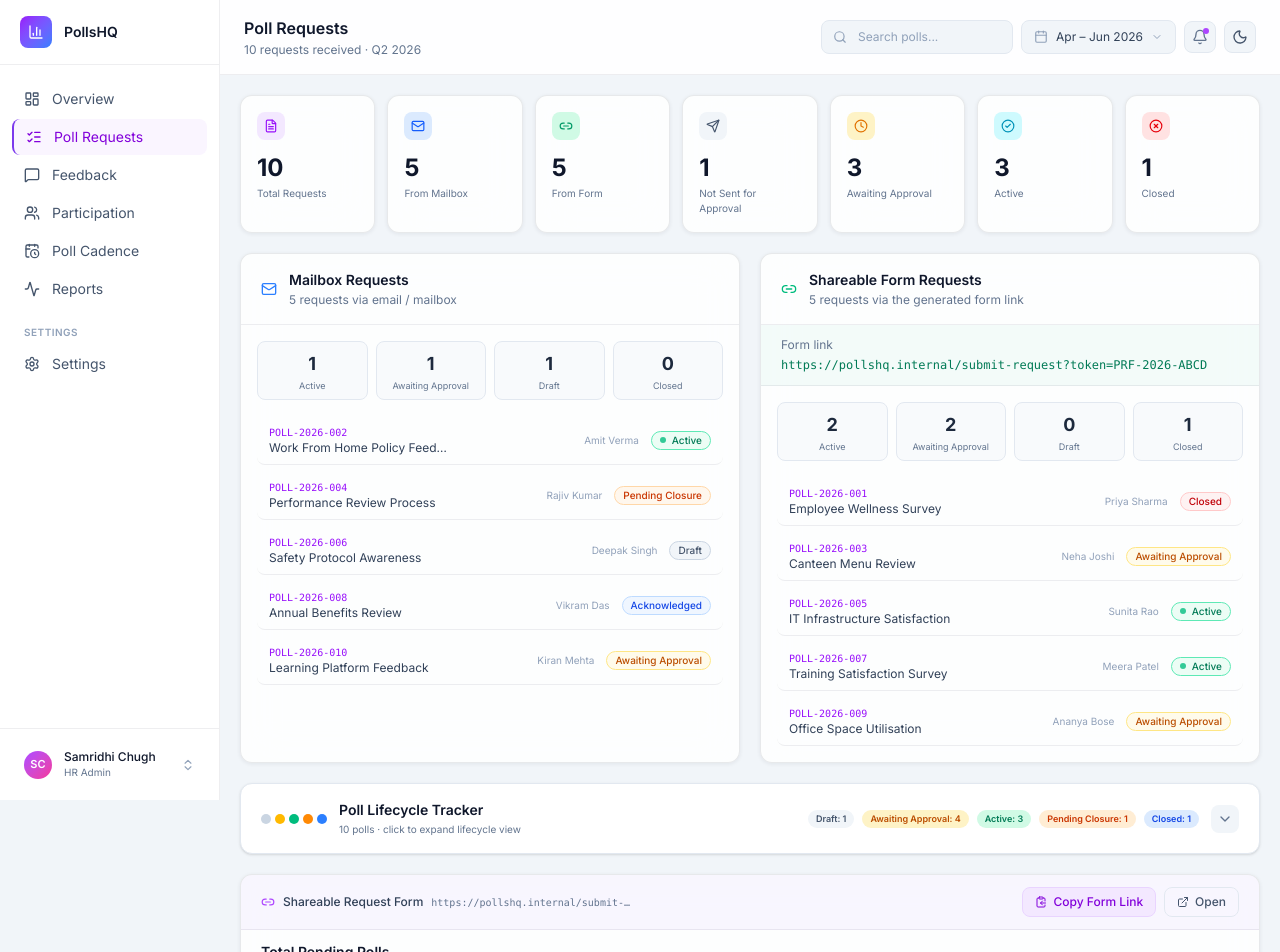
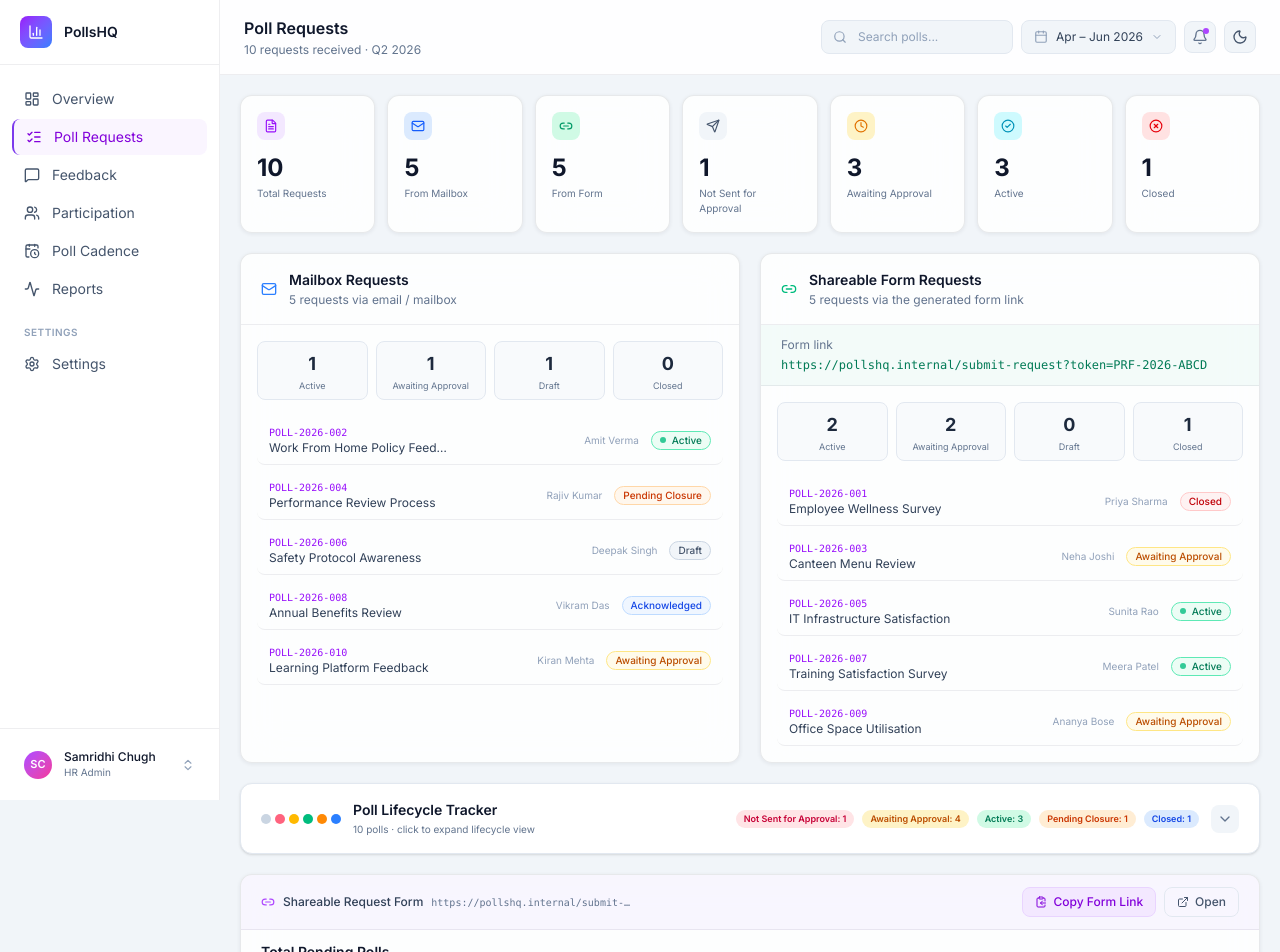
Before and after one commit to samridhichugh2000-hue/Pollsmockup, a Next.js app: page /poll-requests in a window 1280 px wide. Shown: the top 952 px of the page. Built offline with nearby package versions, Linux system fonts and the light colour scheme.

Commit message:
feat: add Not Sent for Approval stage after Draft in lifecycle tracker

```diff
--- a/components/dashboard/PollLifecycle.tsx
+++ b/components/dashboard/PollLifecycle.tsx
@@ -3,19 +3,24 @@ import { useState } from "react";
 import { ChevronDown, ChevronUp } from "lucide-react";
 import { pollRequests } from "@/lib/data";
 
-const STAGES = ["Draft", "Awaiting Approval", "Active", "Pending Closure", "Closed"] as const;
+const STAGES = ["Draft", "Not Sent for Approval", "Awaiting Approval", "Active", "Pending Closure", "Closed"] as const;
 type Stage = typeof STAGES[number];
 
 const stageConfig: Record<Stage, { bg: string; ring: string; text: string; fill: string; badge: string }> = {
-  "Draft":             { bg: "bg-slate-300 dark:bg-slate-500",    ring: "ring-slate-300",   text: "text-slate-400",   fill: "bg-slate-300",   badge: "bg-slate-100 text-slate-600 dark:bg-slate-700 dark:text-slate-300"           },
-  "Awaiting Approval": { bg: "bg-amber-400",                      ring: "ring-amber-300",   text: "text-amber-600",   fill: "bg-amber-400",   badge: "bg-amber-100 text-amber-700 dark:bg-amber-500/20 dark:text-amber-300"        },
-  "Active":            { bg: "bg-emerald-500",                    ring: "ring-emerald-300", text: "text-emerald-600", fill: "bg-emerald-500", badge: "bg-emerald-100 text-emerald-700 dark:bg-emerald-500/20 dark:text-emerald-300" },
-  "Pending Closure":   { bg: "bg-orange-400",                     ring: "ring-orange-300",  text: "text-orange-600",  fill: "bg-orange-400",  badge: "bg-orange-100 text-orange-700 dark:bg-orange-500/20 dark:text-orange-300"    },
-  "Closed":            { bg: "bg-blue-500",                       ring: "ring-blue-300",    text: "text-blue-600",    fill: "bg-blue-500",    badge: "bg-blue-100 text-blue-700 dark:bg-blue-500/20 dark:text-blue-300"            },
+  "Draft":                  { bg: "bg-slate-300 dark:bg-slate-500",  ring: "ring-slate-300",   text: "text-slate-400",   fill: "bg-slate-300",   badge: "bg-slate-100 text-slate-600 dark:bg-slate-700 dark:text-slate-300"           },
+  "Not Sent for Approval":  { bg: "bg-rose-400",                     ring: "ring-rose-300",    text: "text-rose-600",    fill: "bg-rose-400",    badge: "bg-rose-100 text-rose-700 dark:bg-rose-500/20 dark:text-rose-300"            },
+  "Awaiting Approval":      { bg: "bg-amber-400",                    ring: "ring-amber-300",   text: "text-amber-600",   fill: "bg-amber-400",   badge: "bg-amber-100 text-amber-700 dark:bg-amber-500/20 dark:text-amber-300"        },
+  "Active":                 { bg: "bg-emerald-500",                  ring: "ring-emerald-300", text: "text-emerald-600", fill: "bg-emerald-500", badge: "bg-emerald-100 text-emerald-700 dark:bg-emerald-500/20 dark:text-emerald-300" },
+  "Pending Closure":        { bg: "bg-orange-400",                   ring: "ring-orange-300",  text: "text-orange-600",  fill: "bg-orange-400",  badge: "bg-orange-100 text-orange-700 dark:bg-orange-500/20 dark:text-orange-300"    },
+  "Closed":                 { bg: "bg-blue-500",                     ring: "ring-blue-300",    text: "text-blue-600",    fill: "bg-blue-500",    badge: "bg-blue-100 text-blue-700 dark:bg-blue-500/20 dark:text-blue-300"            },
 };
 
 function normalise(status: string): Stage {
   if (status === "Acknowledged") return "Awaiting Approval";
+  if (status === "Draft") {
+    // polls that are Draft but were never submitted show as "Not Sent for Approval"
+    return "Not Sent for Approval";
+  }
   if (STAGES.includes(status as Stage)) return status as Stage;
   return "Draft";
 }
```
